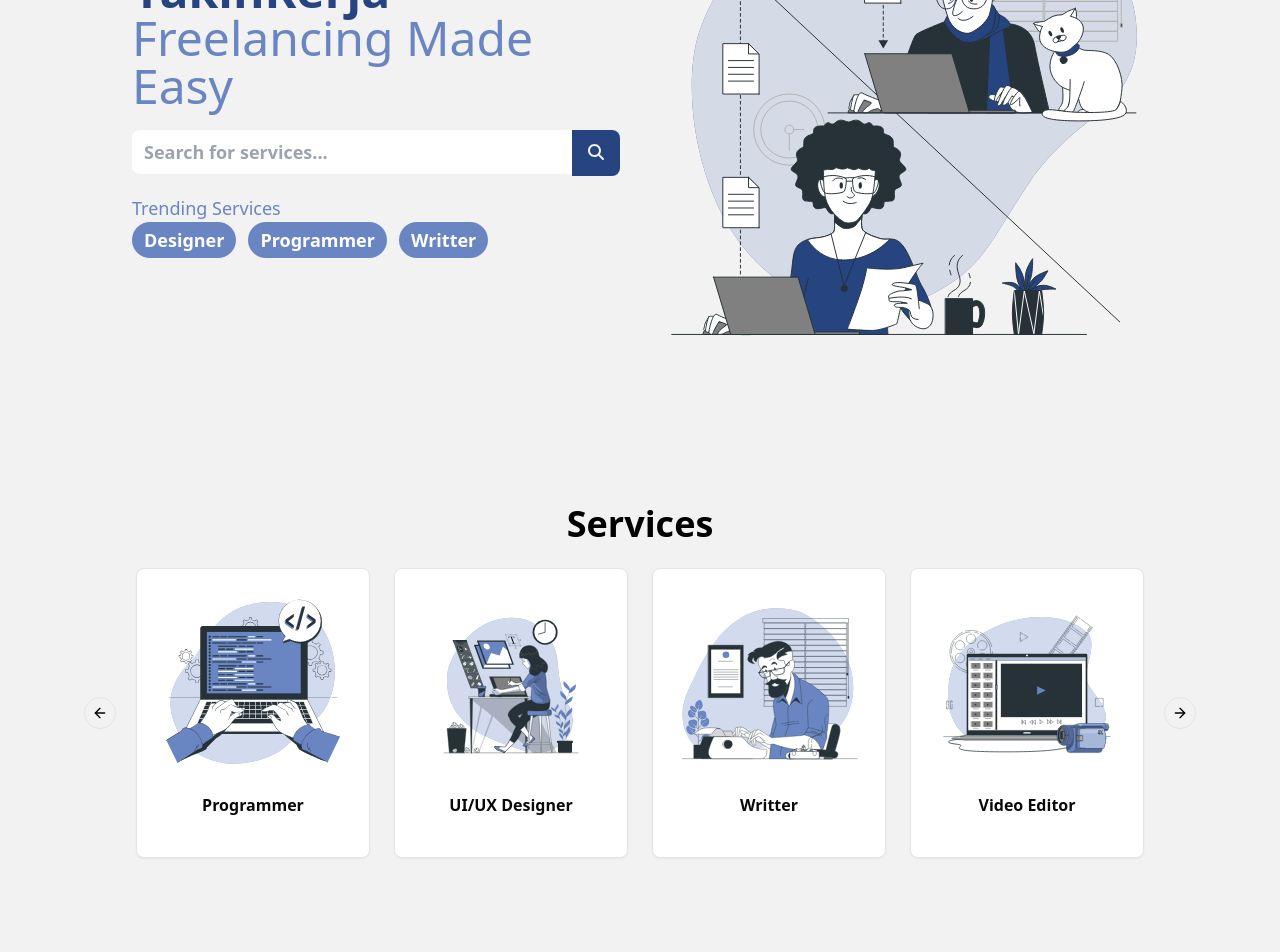
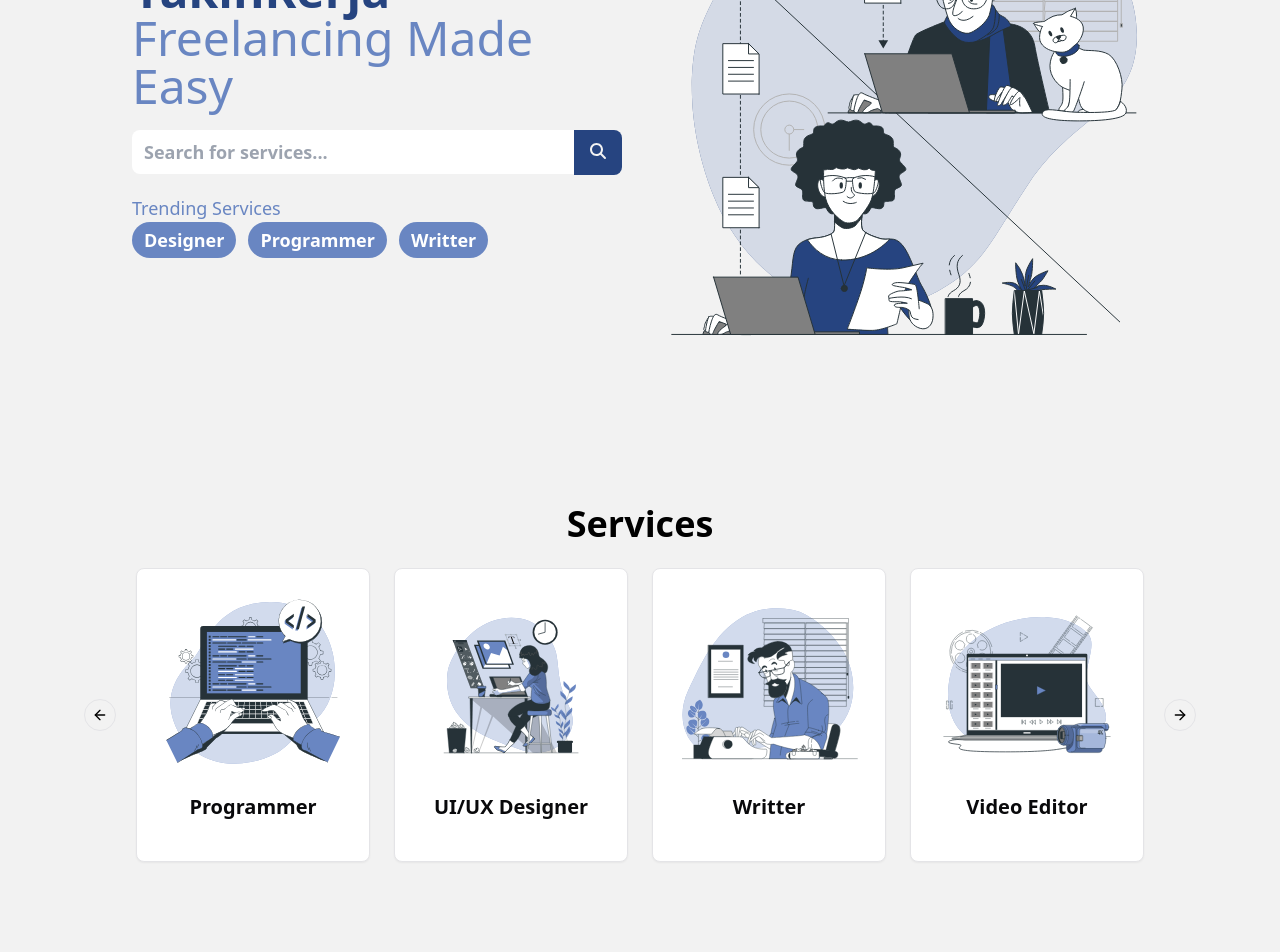
Before and after one commit to repiyann/freelance, a React (Vite) app in the folder frontend/: page / in a window 1280 px wide. Shown: the part 220-1172 px from the top of the page. Built offline with nearby package versions, Linux system fonts and the light colour scheme.

Commit message:
refactor(code): fixing some minor code

```diff
--- a/frontend/src/pages/dashboard.tsx
+++ b/frontend/src/pages/dashboard.tsx
@@ -16,6 +16,7 @@ function Dashboard() {
 	useEffect(() => {
 		imageLoaded && setLoading(false)
 	}, [imageLoaded])
+
 	return (
 		<>
 			{loading && <Spinner />}
--- a/frontend/src/pages/home.tsx
+++ b/frontend/src/pages/home.tsx
@@ -52,7 +52,7 @@ function Home() {
 							/>
 							<button
 								type="submit"
-								className="absolute bg-[#264480] pt-[14px] px-4 right-0 top-0 rounded-r-lg"
+								className="absolute bg-[#264480] pt-[13px] px-4 -right-[2px] top-0 rounded-r-lg"
 							>
 								<FontAwesomeIcon
 									icon={faSearch}
@@ -119,7 +119,7 @@ function Home() {
 													alt={`Image ${index + 1}`}
 													className="w-full h-full object-cover"
 												/>
-												<h6 className="my-4 font-semibold">{image.description}</h6>
+												<h5 className="my-4 text-xl font-semibold">{image.description}</h5>
 											</CardContent>
 										</Card>
 									</div>
```
Also changed, not shown: frontend/src/components/navbarUser.tsx (+0 -17 lines).
